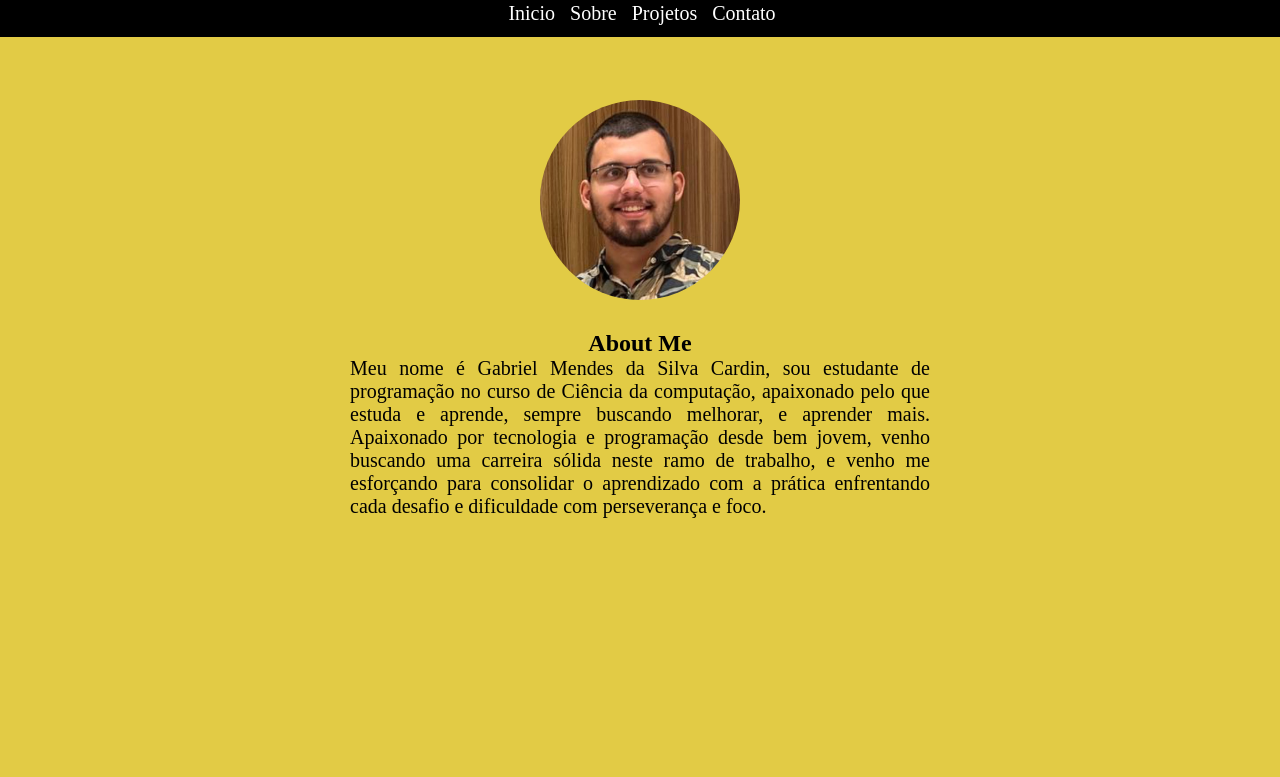
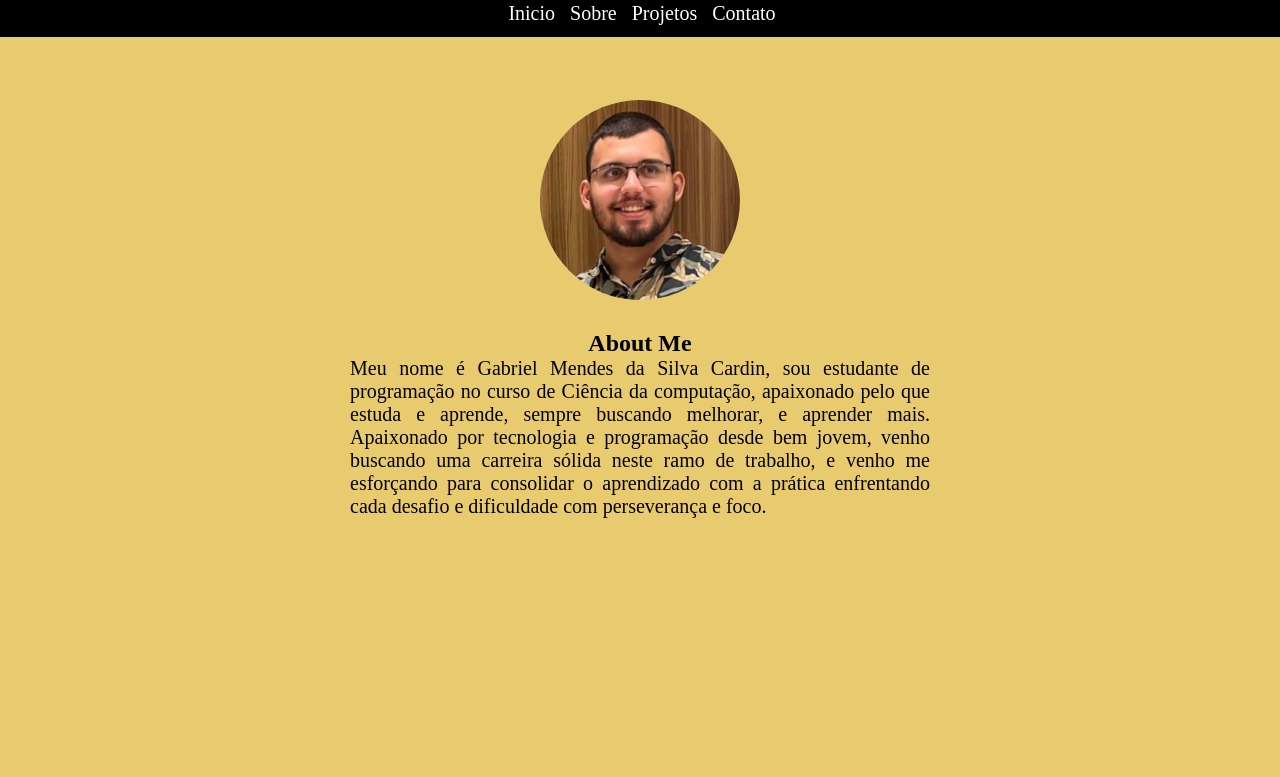
Before and after one commit to GabrielMDS532/Webpuc, a plain HTML site: page index.html in a window 1280 px wide. Shown: the top 777 px of the page. Drawn offline with Linux system fonts and the light colour scheme.

Commit message:
styles novo

```diff
--- a/styles.css
+++ b/styles.css
@@ -1,7 +1,7 @@
 body {
     display: flex;
     flex-direction: column;
-    background-color: rgb(222, 195, 37,0.85);
+    background-color: #e9cb6f;
     color: black;
     padding-top: 36px;
     overflow: unset;
```
